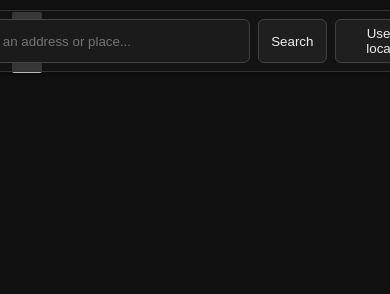
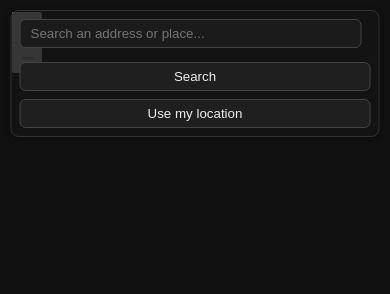
Before and after one commit to WorldofHaiyaa/Hyatt-Managed-or-Franchised, a plain HTML site: page index.html in a window 390 px wide. Shown: the top 294 px of the page. Drawn offline with nearby package versions, Linux system fonts and the light colour scheme.

Commit message:
Update index.html

```diff
--- a/index.html
+++ b/index.html
@@ -6,6 +6,22 @@
 <title>Hyatt Properties Map</title>
 <link rel="stylesheet" href="https://unpkg.com/leaflet@1.9.4/dist/leaflet.css" crossorigin=""/>
 <style>
+@media (max-width: 600px) {
+  .topbar {
+    flex-direction: column;
+    align-items: stretch;
+    width: 90%;
+    left: 50%;
+    transform: translateX(-50%);
+  }
+  .topbar input[type="text"] {
+    width: 100%;
+    margin-bottom: 6px;
+  }
+  .topbar button {
+    width: 100%;
+  }
+}
 html, body, #map { height: 100%; margin: 0; background: #111; }
 .leaflet-popup-content-wrapper { border-radius: 10px; }
 .popup a { text-decoration: none; }
```
